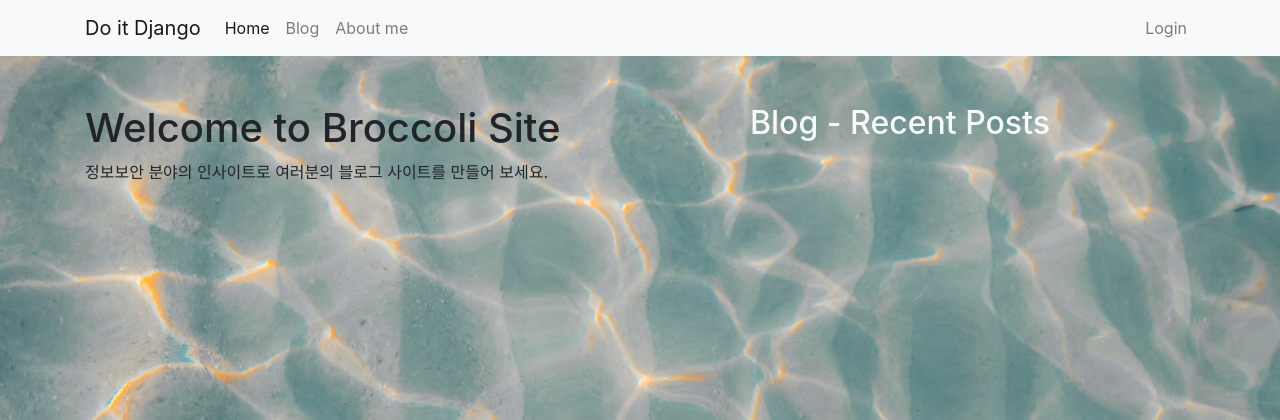
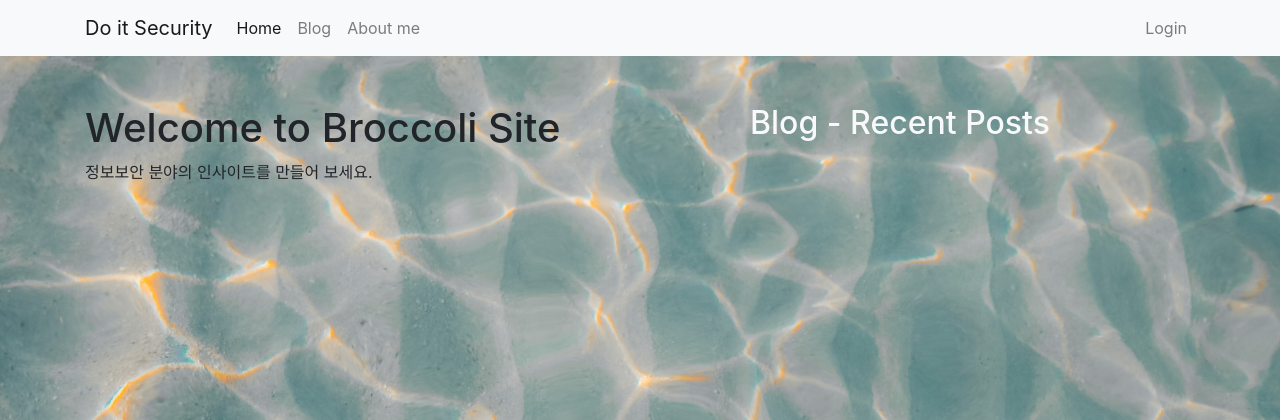
Before and after one commit to metacogpe/doitdjango, a Django app: page / in a window 1280 px wide. Shown: the top 420 px of the page. Run offline with Django 3.2, Linux system fonts and the light colour scheme; data that the repository does not hold is empty; some libraries are stand-ins or nearby versions.

Commit message:
changed navbar.html and landing.html

```diff
--- a/blog/templates/blog/navbar.html
+++ b/blog/templates/blog/navbar.html
@@ -2,7 +2,7 @@
 {% load socialaccount %}
 <nav class="navbar navbar-expand-lg navbar-light bg-light ">
   <div class="container">
-    <a class="navbar-brand" href="/">Do it Django</a>
+    <a class="navbar-brand" href="/">Do it Security</a>
     <button class="navbar-toggler" type="button" data-toggle="collapse" data-target="#navbarNavDropdown"
             aria-controls="navbarNavDropdown" aria-expanded="false" aria-label="Toggle navigation">
       <span class="navbar-toggler-icon"></span>
--- a/single_pages/templates/single_pages/landing.html
+++ b/single_pages/templates/single_pages/landing.html
@@ -21,7 +21,7 @@
         <div class="row justify-content-between">
             <div class="col-lg-6 text-gray">
                 <h1 class="mt-5"> Welcome to Broccoli Site </h1>
-                <p> 정보보안 분야의 인사이트로 여러분의 블로그 사이트를 만들어 보세요. </p>
+                <p> 정보보안 분야의 인사이트를 만들어 보세요. </p>
             </div>
 
             <div class="col-lg-5">
```
